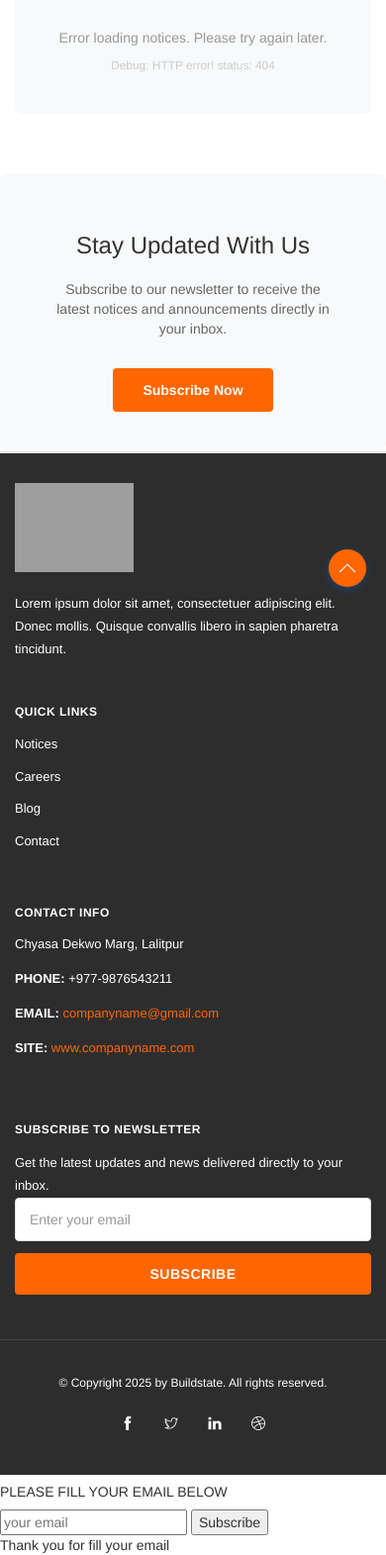
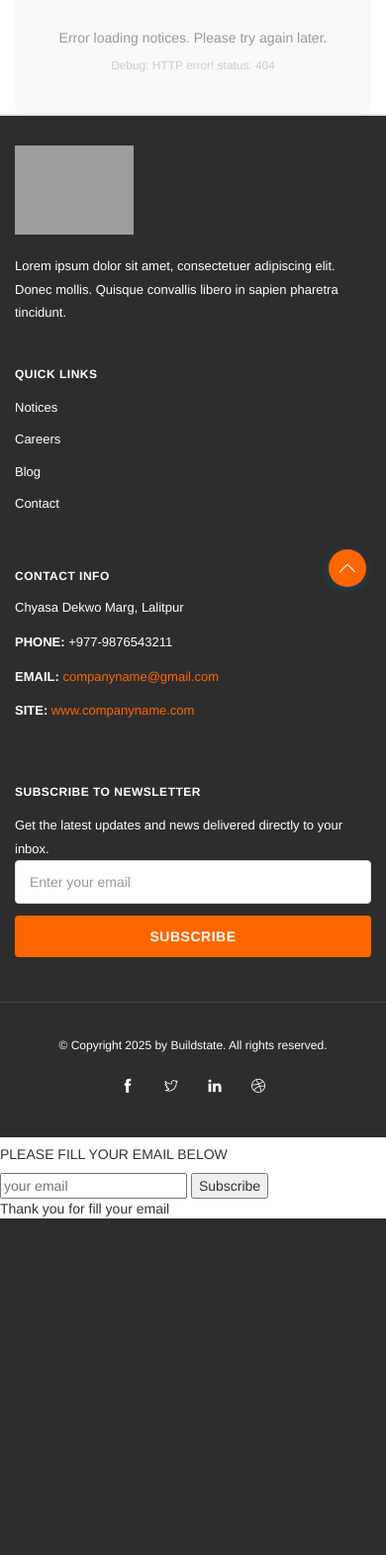
Before and after one commit to Axortech/3hc-django, a Django app: template templates/notices.html in a window 390 px wide. Shown: the part 231-1802 px from the top of the page at 99% size. After the commit the page ends 1462 px from the top, so only its background shows below. Run offline with Django 5.2, Linux system fonts and the light colour scheme; the template is opened without the code that fills it, so the values that code supplies are empty; parts of the project's set-up code (start-up, migrations or seed data) failed here and were passed over; some libraries are stand-ins or nearby versions; grey boxes are pictures that could not be loaded.

Commit message:
Remove Stay Updated section from notices page

```diff
--- a/templates/notices.html
+++ b/templates/notices.html
@@ -86,17 +86,6 @@
                   </ul>
                 </nav>
               </div>
-            </div>
-          </div>
-
-          <!-- Stay Updated Section -->
-          <div class="row" style="margin-top: 60px; padding: 40px; background: #f8f9fa; border-radius: 8px;">
-            <div class="col-md-12 text-center">
-              <h3 style="margin-bottom: 20px;">Stay Updated With Us</h3>
-              <p style="margin-bottom: 30px; color: #666;">Subscribe to our newsletter to receive the latest notices and announcements directly in your inbox.</p>
-              <button type="button" class="btn-form popup-form" style="padding: 12px 30px; background: #ff6600; color: white; border: none; border-radius: 4px; cursor: pointer; font-weight: bold;" href="#subwrap" title="Open subscription form">
-                Subscribe Now
-              </button>
             </div>
           </div>
         </div>
```
